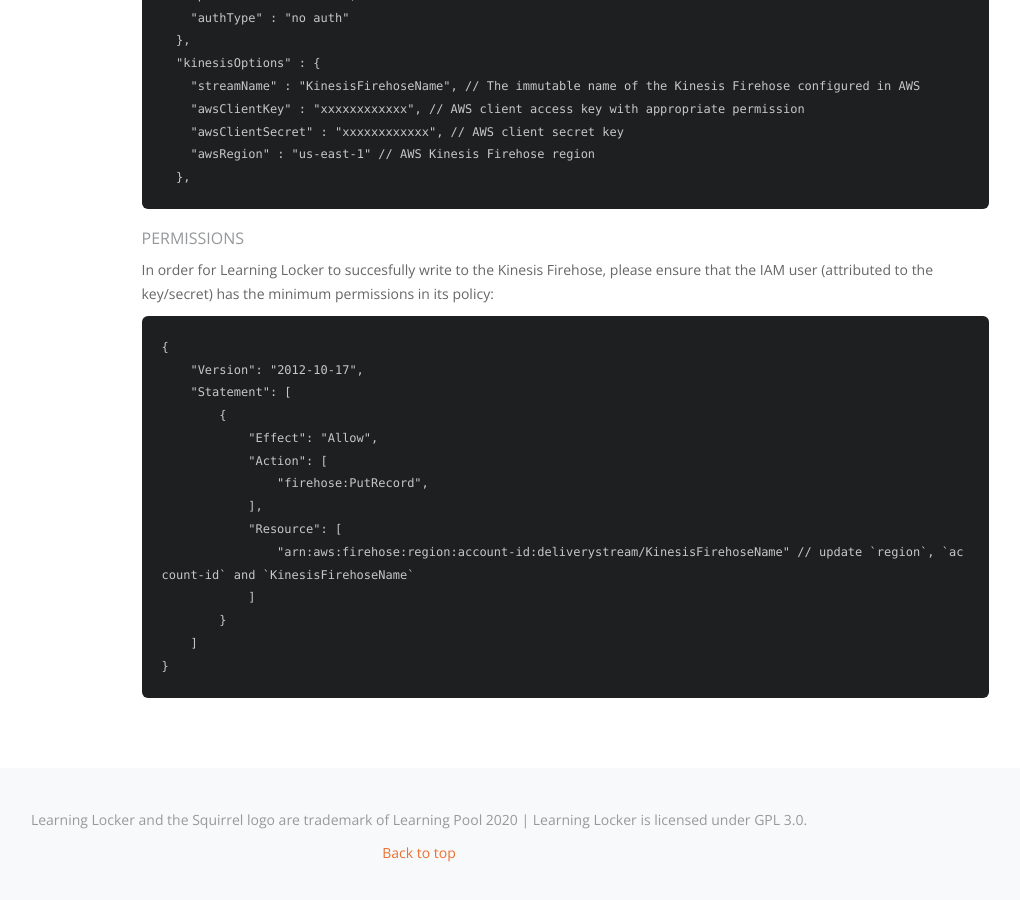
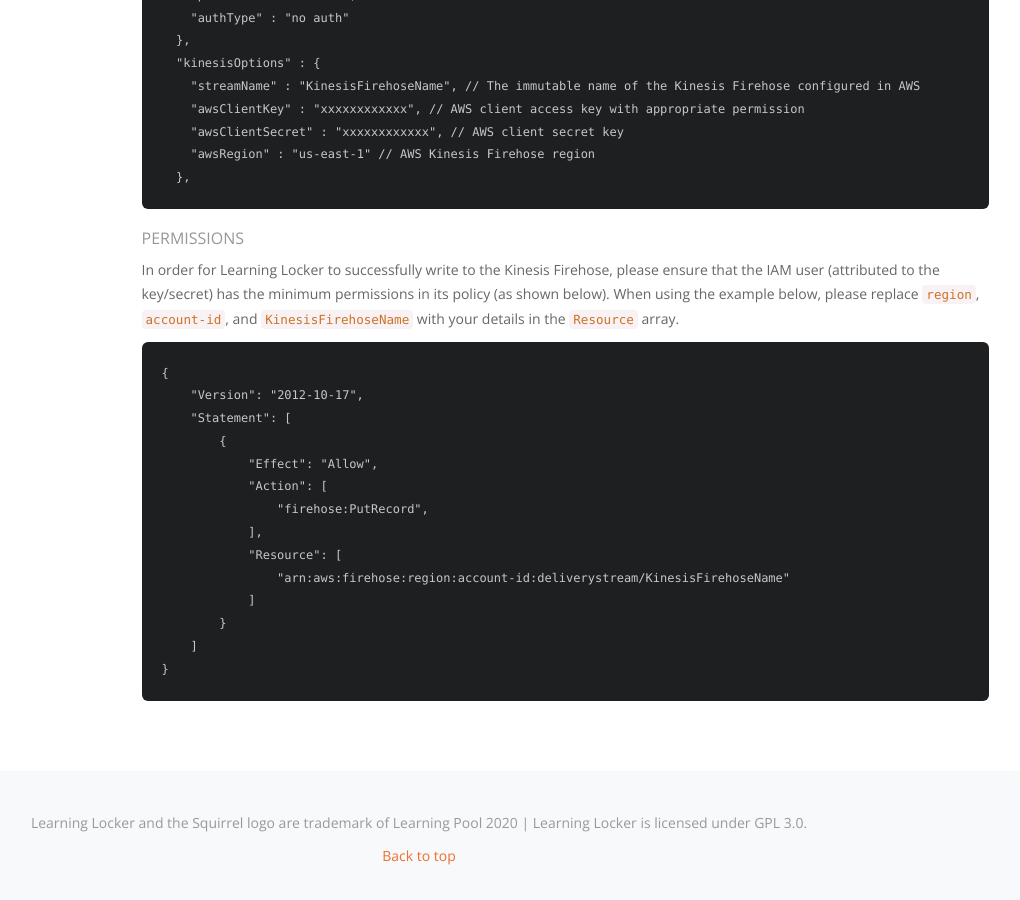
Before and after one commit to LearningLocker/docs, a Jekyll site: the page built from src/http-statement-forwarding.md, in a window 1280 px wide and 900 px high, scrolled down 1997 px. Shown: the whole window, without its empty margins (221-1241 px from the left). Built offline with Jekyll 4.4.1, drawn with Linux system fonts in a browser that asks for light colours; nearby versions of some CDN libraries.

Commit message:
Apply suggestions from code review
Co-authored-by: Ryan Smith <3045513+ryansmith94@users.noreply.github.com>

````diff
--- a/src/http-statement-forwarding.md
+++ b/src/http-statement-forwarding.md
@@ -84,7 +84,7 @@
 ```
 
 #### Permissions
-In order for Learning Locker to succesfully write to the Kinesis Firehose, please ensure that the IAM user (attributed to the key/secret) has the minimum permissions in its policy:
+In order for Learning Locker to successfully write to the Kinesis Firehose, please ensure that the IAM user (attributed to the key/secret) has the minimum permissions in its policy (as shown below). When using the example below, please replace `region`, `account-id`, and `KinesisFirehoseName` with your details in the `Resource` array.
 
 ```json
 {
@@ -96,7 +96,7 @@
                 "firehose:PutRecord",
             ],
             "Resource": [
-                "arn:aws:firehose:region:account-id:deliverystream/KinesisFirehoseName" // update `region`, `account-id` and `KinesisFirehoseName`
+                "arn:aws:firehose:region:account-id:deliverystream/KinesisFirehoseName"
             ]
         }
     ]
````
